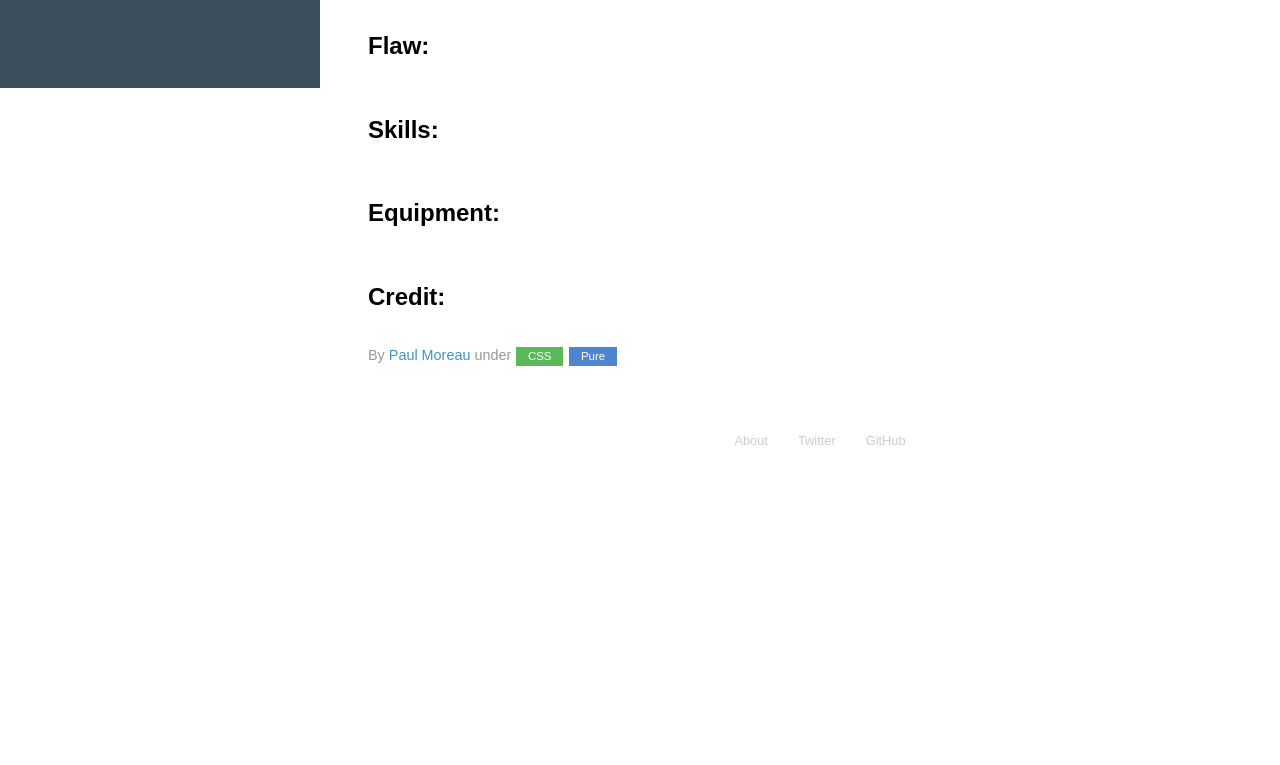
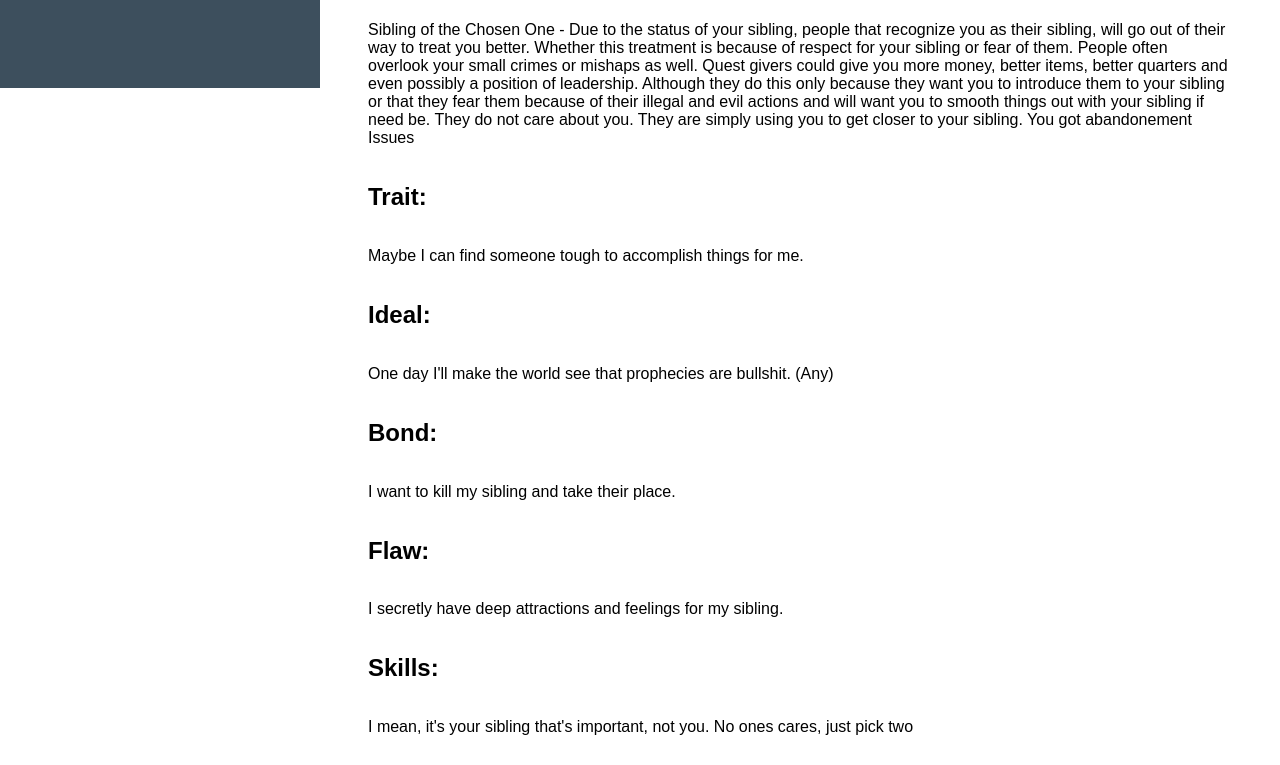
Before and after one commit to paulvmoreau/BeltFedNPCs, a plain HTML site: page index.html in a window 1280 px wide. Shown: the part 712-1477 px from the top of the page. Before the commit the page ends 1199 px from the top, so only its background shows below. Drawn offline with Linux system fonts and the light colour scheme.

Commit message:
Loader, fade in, character on page load

```diff
--- a/css/layouts/blog.css
+++ b/css/layouts/blog.css
@@ -89,6 +89,13 @@ h3 {
     padding: 2em 1em 0;
 }
 
+#character {
+  transition: opacity 1s;
+}
+#character:not(.loaded) {
+  opacity: 0;
+}
+
 .post {
     padding-bottom: 2em;
 }
--- a/index.html
+++ b/index.html
@@ -40,8 +40,12 @@
             </p>
           </h1>
 
+          <section class="post" id="loading">
+            <h3>Loading...</h3>
+          </section>
+
           <!-- A single blog post -->
-          <section class="post">
+          <section class="post" id="character">
             <header class="post-header">
               <img class="post-avatar" id='classSymbol' alt="class avatar" height="48" width="48">
 
--- a/scripts/main.js
+++ b/scripts/main.js
@@ -38,7 +38,18 @@ function load(){
   loadAdditionalData(function(){
     generator = new NPCGenerator(additionalData, _);
     genBtn.disabled = false;
+    generateCharacter();
+    showCharacter();
   });
+}
+
+function showCharacter(){
+  var loadingElement = document.getElementById('loading');
+
+  if(loadingElement) {
+    loadingElement.outerHTML = '';
+    document.getElementById('character').className += ' loaded';
+  }
 }
 
 function generateCharacter(){
```
